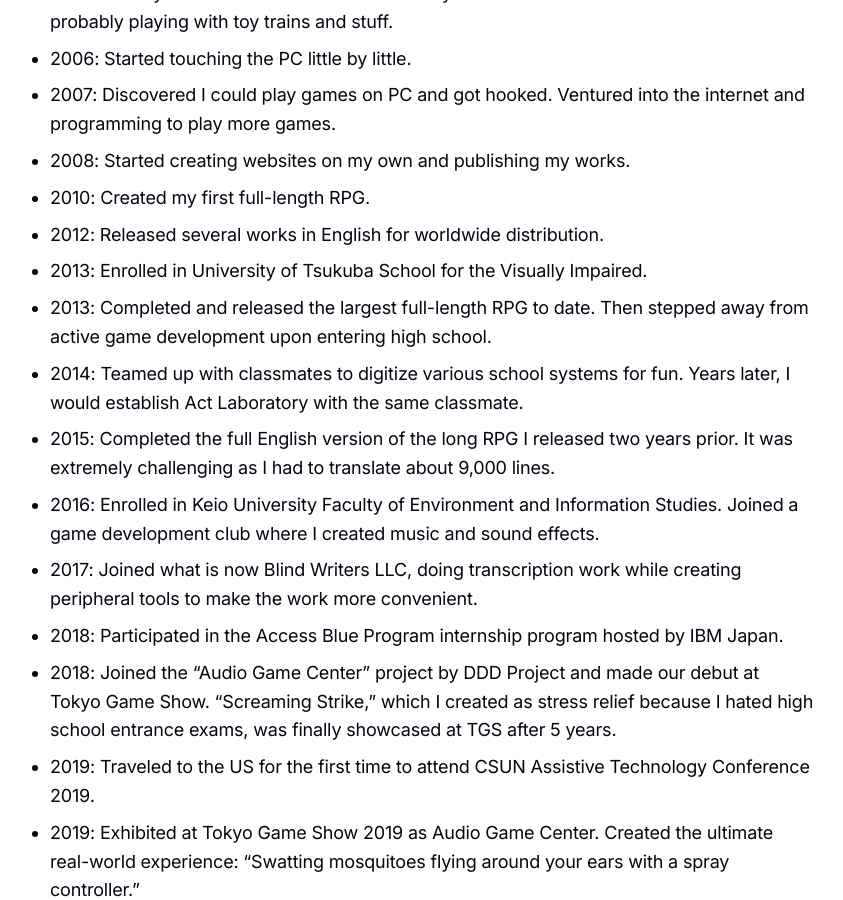
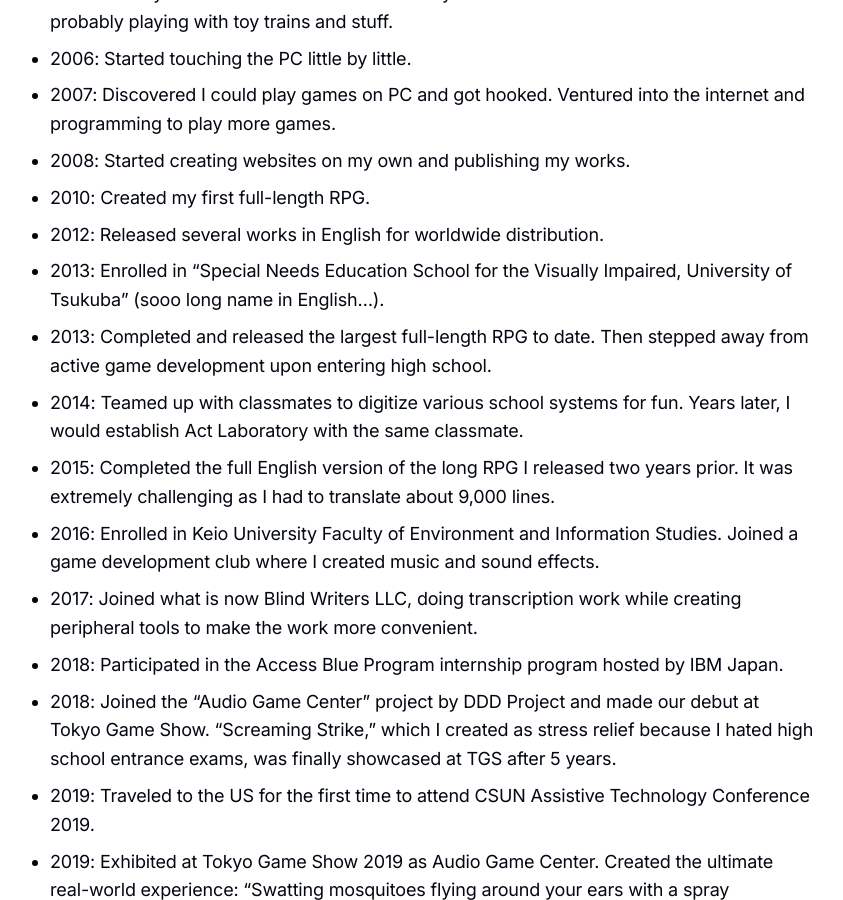
Before and after one commit to yncat/lp, a Jekyll site: the page built from _pages/about-en.md, in a window 1280 px wide and 900 px high, scrolled down 1777 px. Shown: the whole window, without its empty margins (216-1059 px from the left). Built offline with Jekyll 4.4.1, drawn with Linux system fonts in a browser that asks for light colours.

Commit message:
Fix school name

```diff
--- a/_pages/about-en.md
+++ b/_pages/about-en.md
@@ -28,7 +28,7 @@
 * 2008: Started creating websites on my own and publishing my works.
 * 2010: Created my first full-length RPG.
 * 2012: Released several works in English for worldwide distribution.
-* 2013: Enrolled in University of Tsukuba School for the Visually Impaired.
+* 2013: Enrolled in "Special Needs Education School for the Visually Impaired, University of Tsukuba" (sooo long name in English...).
 * 2013: Completed and released the largest full-length RPG to date. Then stepped away from active game development upon entering high school.
 * 2014: Teamed up with classmates to digitize various school systems for fun. Years later, I would establish Act Laboratory with the same classmate.
 * 2015: Completed the full English version of the long RPG I released two years prior. It was extremely challenging as I had to translate about 9,000 lines.
```
